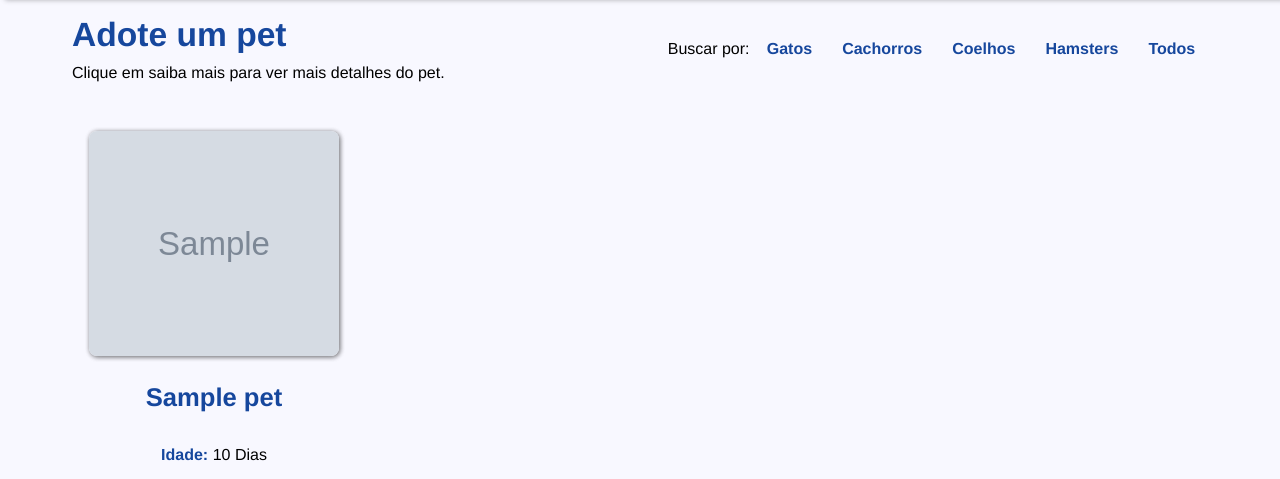
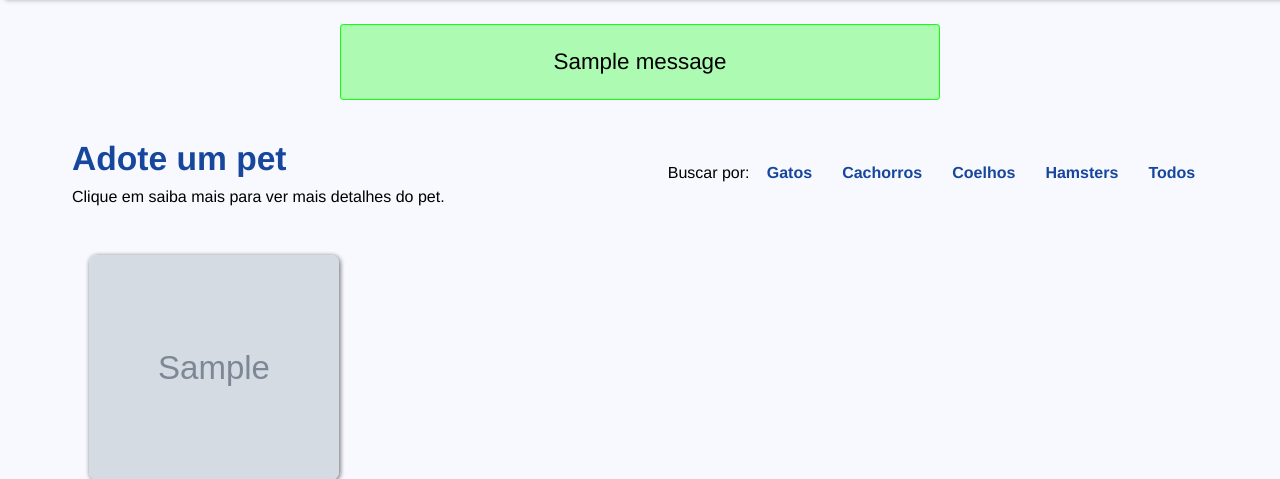
Before and after one commit to MaraisaFerreira/get_a_pet_DJANGO, a Django app: page /pets/ in a window 1280 px wide. Shown: the part 88-567 px from the top of the page. Run offline with Django 5.2, Linux system fonts and the light colour scheme; tables that the repository leaves empty hold one stand-in row (values such as "Sample post"); grey boxes marked "Sample" are stand-in pictures; one stand-in notice (Sample message) is shown.

Commit message:
messages

```diff
--- a/pet/views/pet_views.py
+++ b/pet/views/pet_views.py
@@ -1,6 +1,7 @@
 from django.shortcuts import redirect, render
 from pet.models import Pet, PetImages
 from pet.forms import PetRegister
+from django.contrib import messages
 
 
 def home(request):
@@ -47,6 +48,8 @@ def add_pet(request):
             for file in files:
                 PetImages(picture=file, pet=pet).save()
 
+        messages.success(request, 'Pet Cadastrado.')
+
         return redirect('pets:home')
 
     return render(
--- /dev/null
+++ b/static/css/messages.css
@@ -0,0 +1,23 @@
+.message {
+	max-width: 600px;
+	margin: 1.5rem auto;
+	padding: 1.5rem;
+	text-align: center;
+	border-radius: 4px;
+	font-size: 1.4rem;
+}
+
+.message.success {
+	background: rgba(0, 255, 0, 0.3);
+	border: 1px solid rgba(0, 255, 0, 90%);
+}
+
+.message.error {
+	background: rgba(255, 0, 0, 0.3);
+	border: 1px solid rgba(255, 0, 0, 90%);
+}
+
+.message.warning {
+	background: rgba(255, 255, 0, 0.3);
+	border: 1px solid rgba(255, 255, 0, 90%);
+}
--- a/templates/global/base.html
+++ b/templates/global/base.html
@@ -11,6 +11,7 @@
 </head>
 <body>
     {% include "partials/_header.html" %}
+    {% include "partials/_messages.html" %}
     <div class="container">
         {% block content %}
         {% endblock content %}
--- /dev/null
+++ b/templates/partials/_messages.html
@@ -0,0 +1,10 @@
+{% load static %}
+{% block page_css %}
+    <link rel="stylesheet" href="{% static "css/messages.css" %}">
+{% endblock page_css %}
+
+{% if messages %}
+{% for message in messages %}
+    <div class="message {{ message.tags }}">{{ message }}</div>
+{% endfor %}
+{% endif %}
```
